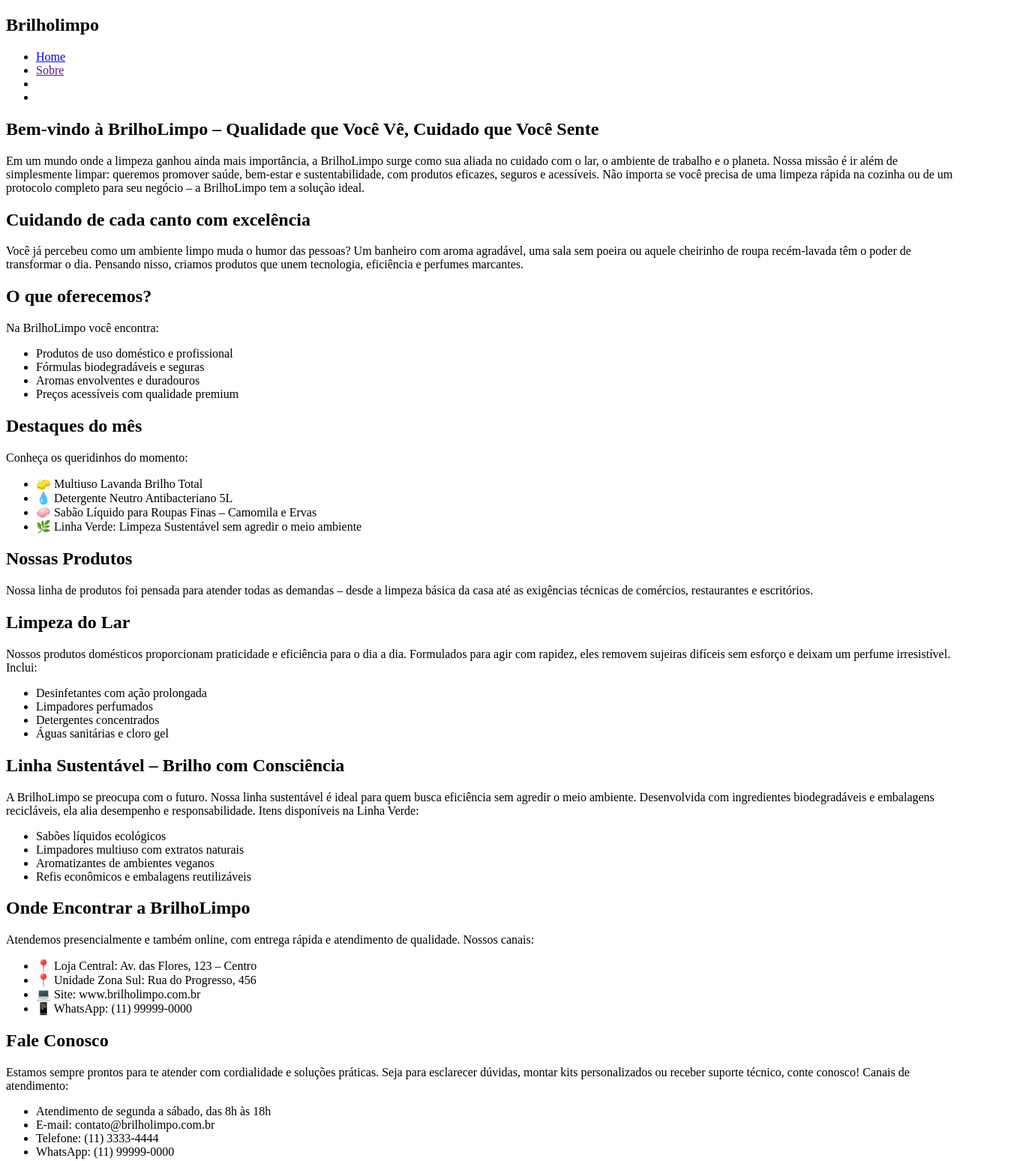
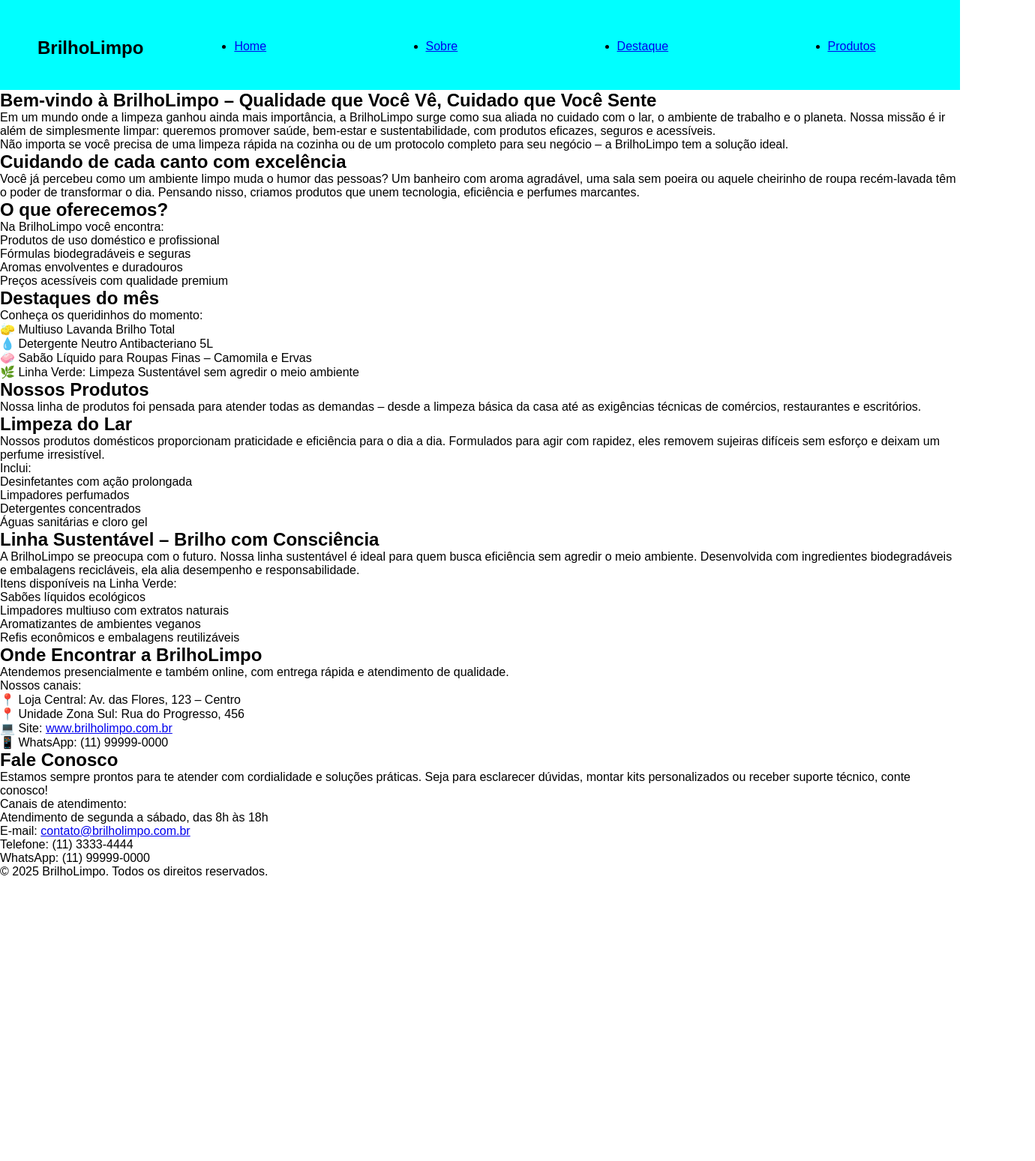
Before and after one commit to Guiii011/aulasIOSgui, a plain HTML site: page CSS1/Aula02/index.html in a window 1280 px wide. Shown: the whole page at 75% size, 1380 px wide, since content can reach past the window. After the commit the page ends 1172 px from the top, so only its background shows below. Drawn offline with Linux system fonts and the light colour scheme.

Commit message:
Finalização 03

```diff
--- a/CSS1/Aula02/index.html
+++ b/CSS1/Aula02/index.html
@@ -10,39 +10,43 @@
 
 <body>
     <header>
-        <nav>
-            <h1>Brilholimpo</h1>
-            <ul>
-                <li><a href="#">Home</a></li>
-                <li><a href="">Sobre</a></li>
-                <li><a href=""></a></li>
-                <li><a href=""></a></li>
-            </ul>
-        </nav>
+        <div class="caixona">
+            <nav id="nav">
+                <h1 id="nav01">BrilhoLimpo</h1>
+                <ul class="caixa01" id="nav02">
+                    <li><a href="#home">Home</a></li>
+                    <li><a href="#sobre">Sobre</a></li>
+                    <li><a href="#destaque">Destaque</a></li>
+                    <li><a href="#produtos">Produtos</a></li>
+                </ul>
+            </nav>
+        </div>
     </header>
+
     <main>
-        <section id="#">
+        <section id="home">
             <article>
-                <div id="home-conteiner">
+                <div id="home-container">
                     <div class="caixa" id="cx1">
                         <h2><strong>Bem-vindo à BrilhoLimpo – Qualidade que Você Vê, Cuidado que Você Sente</strong>
                         </h2>
                         <p>Em um mundo onde a limpeza ganhou ainda mais importância, a BrilhoLimpo surge como sua aliada
                             no cuidado com o lar, o ambiente de trabalho e o planeta. Nossa missão é ir além de
                             simplesmente limpar: queremos promover saúde, bem-estar e sustentabilidade, com produtos
-                            eficazes, seguros e acessíveis.
-
-                            Não importa se você precisa de uma limpeza rápida na cozinha ou de um protocolo completo
+                            eficazes, seguros e acessíveis.</p>
+                        <p>Não importa se você precisa de uma limpeza rápida na cozinha ou de um protocolo completo
                             para seu negócio – a BrilhoLimpo tem a solução ideal.</p>
                     </div>
-                    <div class="caixa" id="cx2">
+
+                    <div class="caixa" id="sobre">
                         <h2>Cuidando de cada canto com excelência</h2>
                         <p>Você já percebeu como um ambiente limpo muda o humor das pessoas? Um banheiro com aroma
                             agradável, uma sala sem poeira ou aquele cheirinho de roupa recém-lavada têm o poder de
                             transformar o dia. Pensando nisso, criamos produtos que unem tecnologia, eficiência e
-                            perfumes marcantes.
+                            perfumes marcantes.</p>
                     </div>
-                    <div class="caixa" id="cx3">
+
+                    <div class="caixa" id="produtos">
                         <h2>O que oferecemos?</h2>
                         <p>Na BrilhoLimpo você encontra:</p>
                         <ul>
@@ -53,7 +57,7 @@
                         </ul>
                     </div>
 
-                    <div class="caixa" id="cx4">
+                    <div class="caixa" id="destaque">
                         <h2>Destaques do mês</h2>
                         <p>Conheça os queridinhos do momento:</p>
                         <ul>
@@ -65,20 +69,17 @@
                     </div>
 
                     <div class="caixa" id="cx5">
-                        <h2>Nossas Produtos</h2>
+                        <h2>Nossos Produtos</h2>
                         <p>Nossa linha de produtos foi pensada para atender todas as demandas – desde a limpeza básica
-                            da casa até as exigências técnicas de comércios, restaurantes e escritórios.
-
-                        </p>
+                            da casa até as exigências técnicas de comércios, restaurantes e escritórios.</p>
                     </div>
 
                     <div class="caixa" id="cx6">
                         <h2>Limpeza do Lar</h2>
                         <p>Nossos produtos domésticos proporcionam praticidade e eficiência para o dia a dia. Formulados
                             para agir com rapidez, eles removem sujeiras difíceis sem esforço e deixam um perfume
-                            irresistível.
-
-                            Inclui:</p>
+                            irresistível.</p>
+                        <p>Inclui:</p>
                         <ul>
                             <li>Desinfetantes com ação prolongada</li>
                             <li>Limpadores perfumados</li>
@@ -86,81 +87,61 @@
                             <li>Águas sanitárias e cloro gel</li>
                         </ul>
                     </div>
+
                     <div class="caixa" id="cx7">
                         <h2>Linha Sustentável – Brilho com Consciência</h2>
                         <p>A BrilhoLimpo se preocupa com o futuro. Nossa linha sustentável é ideal para quem busca
                             eficiência sem agredir o meio ambiente. Desenvolvida com ingredientes biodegradáveis e
-                            embalagens recicláveis, ela alia desempenho e responsabilidade.
-
-                            Itens disponíveis na Linha Verde:</p>
+                            embalagens recicláveis, ela alia desempenho e responsabilidade.</p>
+                        <p>Itens disponíveis na Linha Verde:</p>
                         <ul>
-                            <li>Sabões líquidos ecológicos
-
-                            </li>
-                            <li>Limpadores multiuso com extratos naturais
-
-                            </li>
-                            <li>Aromatizantes de ambientes veganos
-
-                            </li>
-                            <li>Refis econômicos e embalagens reutilizáveis
-
-                            </li>
+                            <li>Sabões líquidos ecológicos</li>
+                            <li>Limpadores multiuso com extratos naturais</li>
+                            <li>Aromatizantes de ambientes veganos</li>
+                            <li>Refis econômicos e embalagens reutilizáveis</li>
                         </ul>
                     </div>
                 </div>
             </article>
         </section>
+    </main>
 
-    </main>
     <footer>
         <article>
-            <div class="conteiner-footer">
+            <div class="container-footer">
                 <div class="caixinha" id="cax1">
                     <h2>Onde Encontrar a BrilhoLimpo</h2>
-                    <p>Atendemos presencialmente e também online, com entrega rápida e atendimento de qualidade.
-
-                        Nossos canais:</p>
+                    <p>Atendemos presencialmente e também online, com entrega rápida e atendimento de qualidade.</p>
+                    <p>Nossos canais:</p>
                     <ul>
-                        <li>📍 Loja Central: Av. das Flores, 123 – Centro
-
+                        <li>📍 Loja Central: Av. das Flores, 123 – Centro</li>
+                        <li>📍 Unidade Zona Sul: Rua do Progresso, 456</li>
+                        <li>💻 Site: <a href="https://www.brilholimpo.com.br" target="_blank">www.brilholimpo.com.br</a>
                         </li>
-                        <li>📍 Unidade Zona Sul: Rua do Progresso, 456
-
-                        </li>
-                        <li>💻 Site: www.brilholimpo.com.br
-
-                        </li>
-                        <li>📱 WhatsApp: (11) 99999-0000
-
-                        </li>
+                        <li>📱 WhatsApp: (11) 99999-0000</li>
                     </ul>
                 </div>
+
                 <div class="caixinha" id="cax2">
-                    <h2>Fale Conosco
-                    </h2>
+                    <h2>Fale Conosco</h2>
                     <p>Estamos sempre prontos para te atender com cordialidade e soluções práticas. Seja para esclarecer
-                        dúvidas, montar kits personalizados ou receber suporte técnico, conte conosco!
-
-                        Canais de atendimento:</p>
+                        dúvidas, montar kits personalizados ou receber suporte técnico, conte conosco!</p>
+                    <p>Canais de atendimento:</p>
                     <ul>
-                        <li>Atendimento de segunda a sábado, das 8h às 18h
-
-                        </li>
-                        <li>E-mail: contato@brilholimpo.com.br
-
-                        </li>
-                        <li>Telefone: (11) 3333-4444
-
-                        </li>
-                        <li>WhatsApp: (11) 99999-0000
-
-                        </li>
+                        <li>Atendimento de segunda a sábado, das 8h às 18h</li>
+                        <li>E-mail: <a href="mailto:contato@brilholimpo.com.br">contato@brilholimpo.com.br</a></li>
+                        <li>Telefone: (11) 3333-4444</li>
+                        <li>WhatsApp: (11) 99999-0000</li>
                     </ul>
                 </div>
             </div>
         </article>
+
+        <div>
+            <p>&copy; 2025 BrilhoLimpo. Todos os direitos reservados.</p>
+        </div>
     </footer>
+
 </body>
 
 </html>
--- a/CSS1/Aula02/style.css
+++ b/CSS1/Aula02/style.css
@@ -1 +1,30 @@
 @charset "UTF-8";
+
+* {
+    margin: 0;
+    padding: 0;
+    box-sizing: border-box;
+}
+
+body {
+    font-family: sans-serif;
+}
+
+header {
+    background-color: aqua;
+    height: 15vh;
+}
+
+#nav01 {
+    position: relative;
+    top: 50px;
+    left: 50px;
+}
+
+.caixa01 {
+    margin-top: 25px;
+    display: flex;
+    justify-content: space-evenly;
+    position: relative;
+    left: 100px;
+}
```
